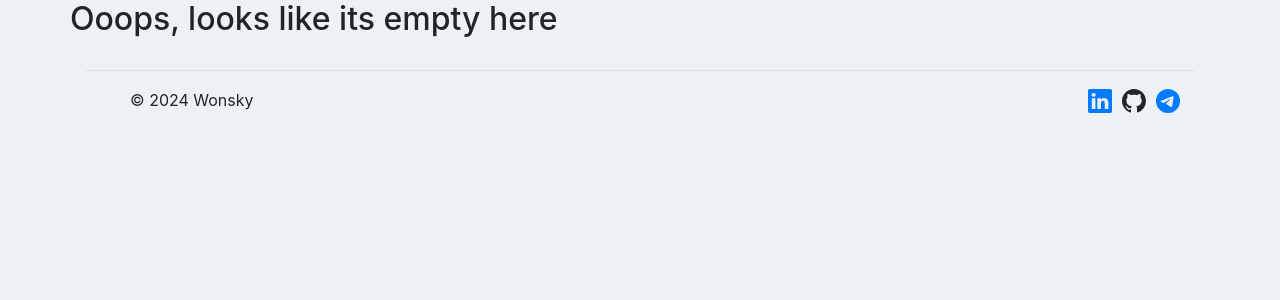
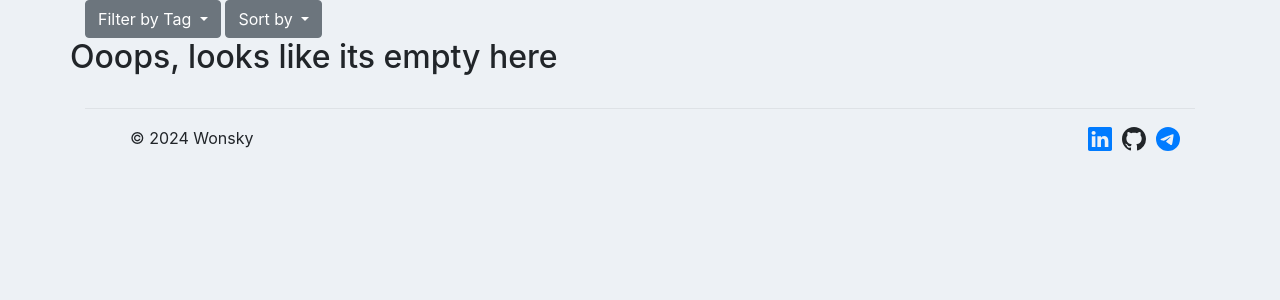
Before and after one commit to Wonsky1/web-notes, a Django app: page / in a window 1280 px wide. Shown: the part 94-394 px from the top of the page. Run offline with Django 5.2, Linux system fonts and the light colour scheme; data that the repository does not hold is empty; some libraries are stand-ins or nearby versions.

Commit message:
added filtering and sorting in note_list.html

```diff
--- a/templates/web_notes/note_list.html
+++ b/templates/web_notes/note_list.html
@@ -1,6 +1,41 @@
 {% extends "base.html" %}
 {% load utils %}
 {% block content %}
+<div class="dropdown d-inline-block">
+  <button class="btn btn-secondary dropdown-toggle" type="button" id="tagDropdown" data-toggle="dropdown" aria-haspopup="true" aria-expanded="false">
+    Filter by Tag
+  </button>
+  <div class="dropdown-menu" aria-labelledby="tagDropdown">
+    <form method="get">
+      <div class="dropdown-item">
+        <label for="tag_filter">Select Tags:</label>
+        <div class="input-group">
+          <select name="tag_filter" id="tag_filter" class="form-select" aria-label="Select Tags" multiple style="width: 100%;">
+            {% for tag in tag_list %}
+              <option value="{{ tag.id }}" {% if tag.id in selected_tags %}selected{% endif %}>{{ tag.name }}</option>
+            {% endfor %}
+          </select>
+        </div>
+      </div>
+      <div class="text-center">
+        <button type="submit" class="btn btn-secondary">Apply</button>
+      </div>
+    </form>
+  </div>
+</div>
+<div class="dropdown d-inline-block">
+  <button class="btn btn-secondary dropdown-toggle" type="button" id="sortingDropdown" data-toggle="dropdown" aria-haspopup="true" aria-expanded="false">
+    Sort by
+  </button>
+  <div class="dropdown-menu" aria-labelledby="sortingDropdown">
+    <form method="get">
+      {% for option_key, option_label in sorting_options %}
+      <button class="dropdown-item" type="submit" name="sorting" value="{{ option_key }}">{{ option_label }}</button>
+      {% endfor %}
+    </form>
+  </div>
+</div>
+
 <div id="note-full-container" class="note-has-grid row">
   {% for note in note_list %}
     <div class="col-md-4 single-note-item all-category" style="">
```
